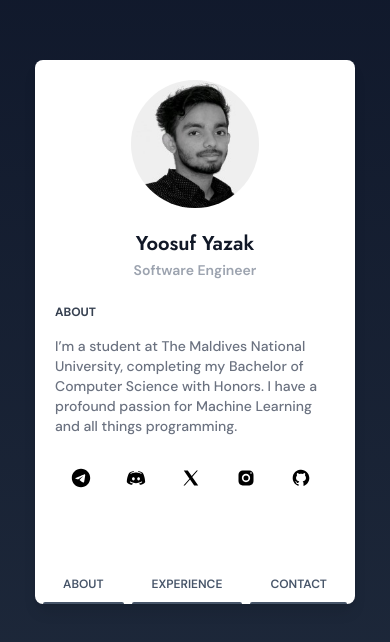
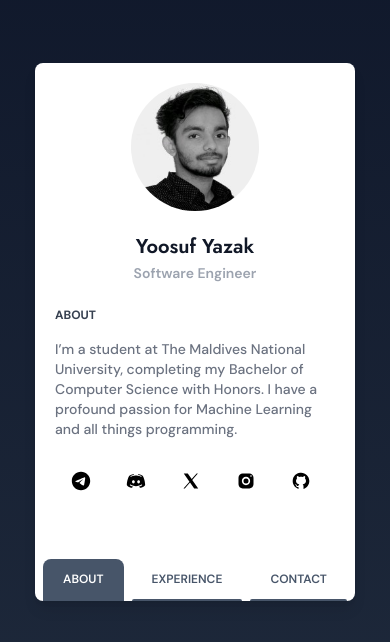
Before and after one commit to Oreofreakshake/Portfolio, a React (Vite) app: page / in a window 390 px wide. Shown: the part 102-744 px from the top of the page. Built offline with nearby package versions, Linux system fonts and the light colour scheme.

Commit message:
responsive button

```diff
--- a/src/components/Home.jsx
+++ b/src/components/Home.jsx
@@ -1,6 +1,11 @@
+import { useState } from "react";
+
+//assests
 import picture from "../assets/picture.jpg";
 
 const Home = () => {
+    const [Active, isActive] = useState(true);
+
     return (
         <>
             <div className="h-screen bg-gradient-to-b from-slate-900 to-slate-800">
@@ -101,34 +106,27 @@ const Home = () => {
                                     </a>
                                 </div>
                             </div>
-                            <div className="flex mt-16 justify-evenly md:cursor-pointer cursor-auto">
-                                <div
-                                    className="group relative inline-block overflow-hidden px-5 py-3 focus:outline-none focus:ring"
-                                    href="/download"
+                            <div className="flex mt-14 justify-evenly md:cursor-pointer text-xs  font-semibold font-dmsans cursor-auto">
+                                <button
+                                    className={
+                                        Active
+                                            ? `px-5 py-3 bg-slate-600 rounded-t-lg transition-all text-white ease-in border-slate-600  border-b-2`
+                                            : `px-5 py-3 text-slate-600 hover:bg-slate-600 rounded-t-lg transition-all hover:text-white ease-in border-slate-600  border-b-2`
+                                    }
                                 >
+                                    ABOUT
+                                </button>
+                                <div className="group relative inline-block overflow-hidden px-5 py-3 focus:outline-none focus:ring">
                                     <div className="absolute inset-x-0 bottom-0 h-[2px] rounded-t-lg bg-slate-600 transition-all group-hover:h-full group-active:bg-slate-500"></div>
 
-                                    <div className="relative text-xs font-semibold font-dmsans text-slate-600 transition-colors group-hover:text-white">
-                                        ABOUT
-                                    </div>
-                                </div>
-                                <div
-                                    className="group relative inline-block overflow-hidden px-5 py-3 focus:outline-none focus:ring"
-                                    href="/download"
-                                >
-                                    <div className="absolute inset-x-0 bottom-0 h-[2px] rounded-t-lg bg-slate-600 transition-all group-hover:h-full group-active:bg-slate-500"></div>
-
-                                    <div className="relative text-xs font-semibold font-dmsans text-slate-600 transition-colors group-hover:text-white">
+                                    <div className="relative  text-slate-600 transition-colors group-hover:text-white">
                                         EXPERIENCE
                                     </div>
                                 </div>
-                                <div
-                                    className="group relative inline-block overflow-hidden px-5 py-3 focus:outline-none focus:ring"
-                                    href="/download"
-                                >
+                                <div className="group relative inline-block overflow-hidden px-5 py-3 focus:outline-none focus:ring">
                                     <div className="absolute inset-x-0 bottom-0 h-[2px] rounded-t-lg bg-slate-600 transition-all group-hover:h-full group-active:bg-slate-500"></div>
 
-                                    <div className="relative text-xs font-semibold font-dmsans text-slate-600 transition-colors group-hover:text-white">
+                                    <div className="relative  text-slate-600 transition-colors group-hover:text-white">
                                         CONTACT
                                     </div>
                                 </div>
```
